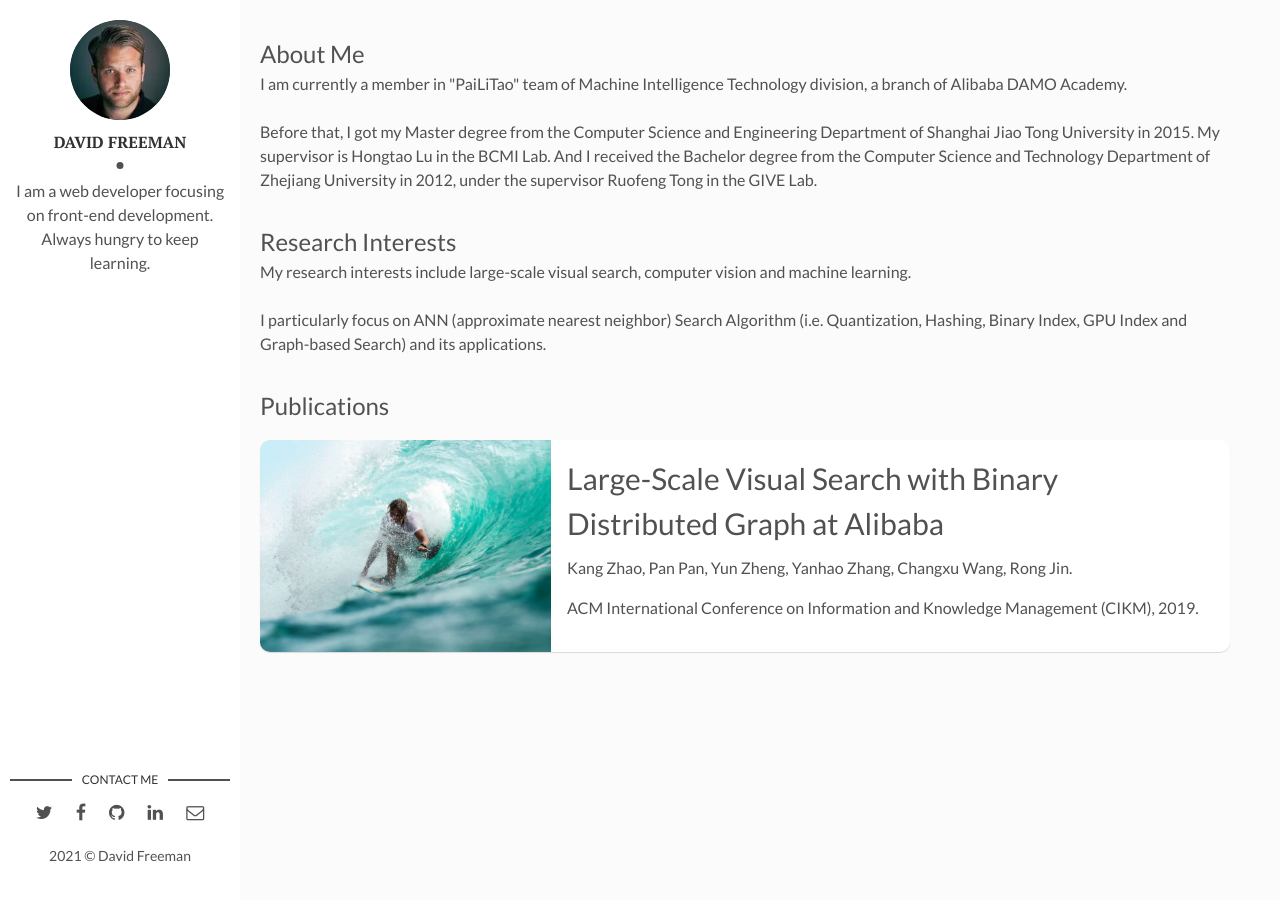
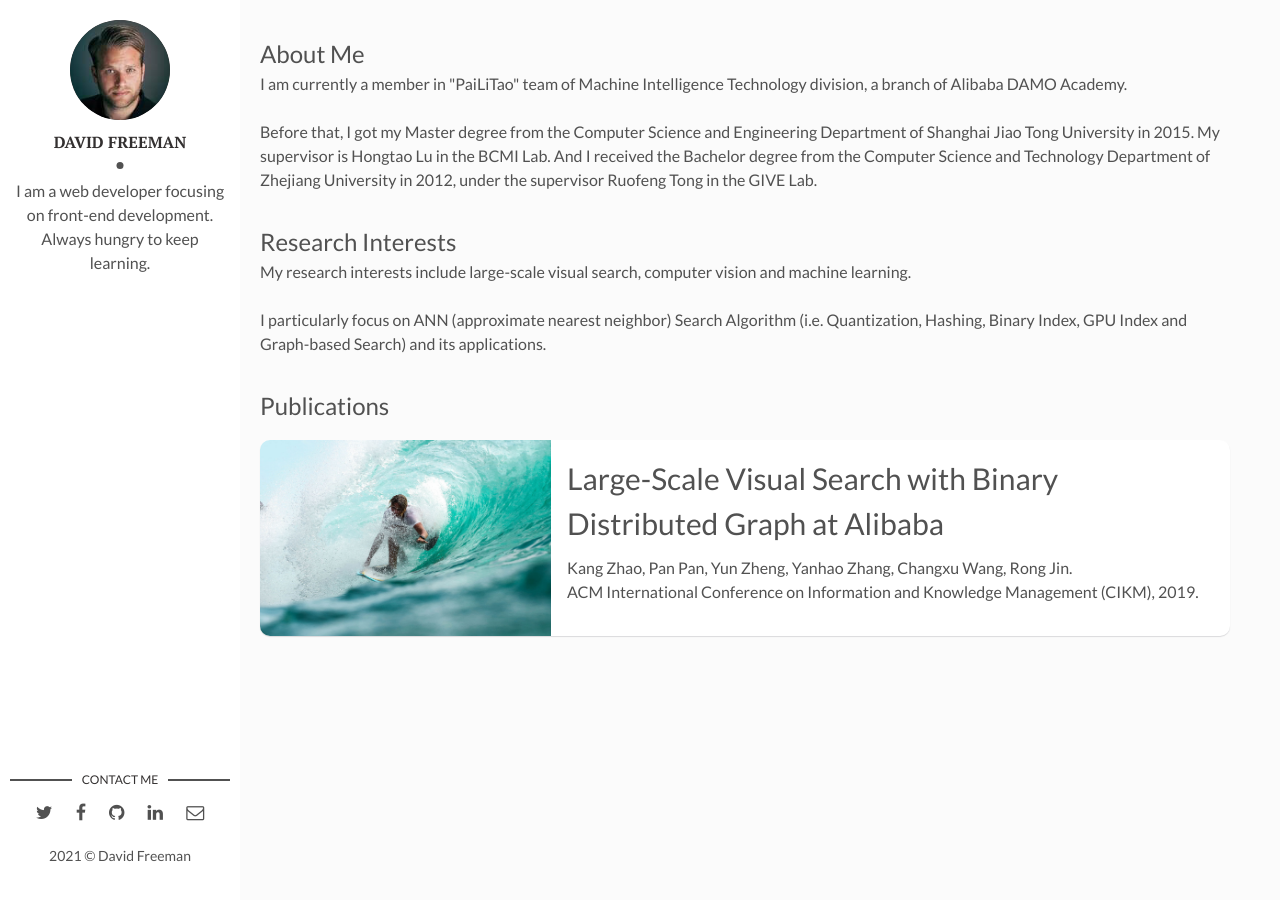
Before and after one commit to kangzhao2/kangzhao2.github.io, a Jekyll site: the page built from index.html, in a window 1280 px wide. Built offline with Jekyll 4.4.1, drawn with Linux system fonts in a browser that asks for light colours; the list of posts is cut into pages by our own code.

```diff
--- a/index.html
+++ b/index.html
@@ -13,8 +13,7 @@ layout: main
   <a class="post-thumbnail" style="background-image: url({{"/assets/img/i-rest.jpg" | prepend: site.baseurl | append : i-rest.jpg}})"></a>
   <div class="post-content">
     <h4 class="post-title">Large-Scale Visual Search with Binary Distributed Graph at Alibaba</a></h4>
-    <p>Kang Zhao, Pan Pan, Yun Zheng, Yanhao Zhang, Changxu Wang, Rong Jin. {{strip_html | truncatewords: 15 }}</p>
-    <p>ACM International Conference on Information and Knowledge Management (CIKM), 2019. {{strip_html | truncatewords: 15 }}</p>
+    <p>Kang Zhao, Pan Pan, Yun Zheng, Yanhao Zhang, Changxu Wang, Rong Jin. <br>ACM International Conference on Information and Knowledge Management (CIKM), 2019.</p>
   </div>
 </article>
 
```
